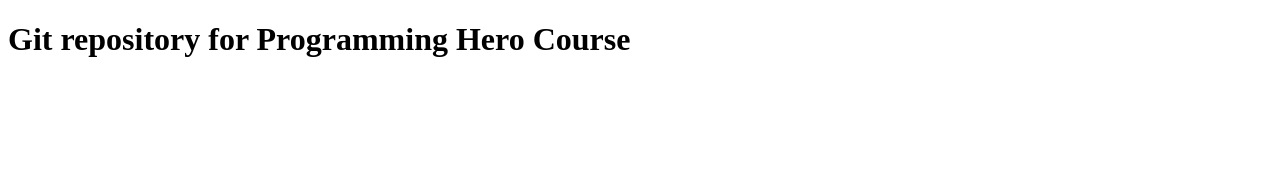
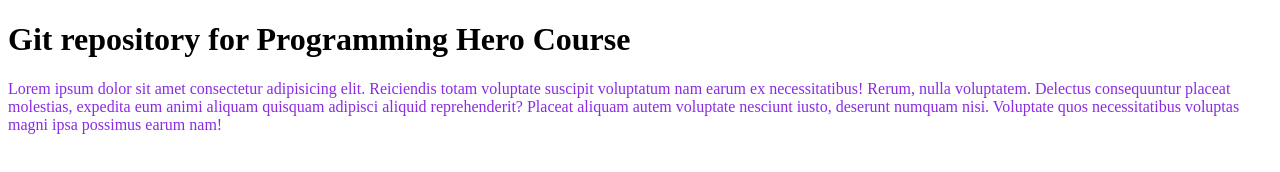
Before and after one commit to manasvip/phero, a plain HTML site: page index.html in a window 1280 px wide. Drawn offline with Linux system fonts and the light colour scheme.

Commit message:
style added

```diff
--- a/index.html
+++ b/index.html
@@ -5,8 +5,11 @@
   <meta http-equiv="X-UA-Compatible" content="IE=edge">
   <meta name="viewport" content="width=device-width, initial-scale=1.0">
   <title>Git Practice: Test repo</title>
+  <link rel="stylesheet" href="style.css">
 </head>
 <body>
   <h1>Git repository for Programming Hero Course</h1>
+
+  <p>Lorem ipsum dolor sit amet consectetur adipisicing elit. Reiciendis totam voluptate suscipit voluptatum nam earum ex necessitatibus! Rerum, nulla voluptatem. Delectus consequuntur placeat molestias, expedita eum animi aliquam quisquam adipisci aliquid reprehenderit? Placeat aliquam autem voluptate nesciunt iusto, deserunt numquam nisi. Voluptate quos necessitatibus voluptas magni ipsa possimus earum nam!</p>
 </body>
 </html>
--- /dev/null
+++ b/style.css
@@ -0,0 +1,3 @@
+p {
+  color: blueviolet;
+}
```
